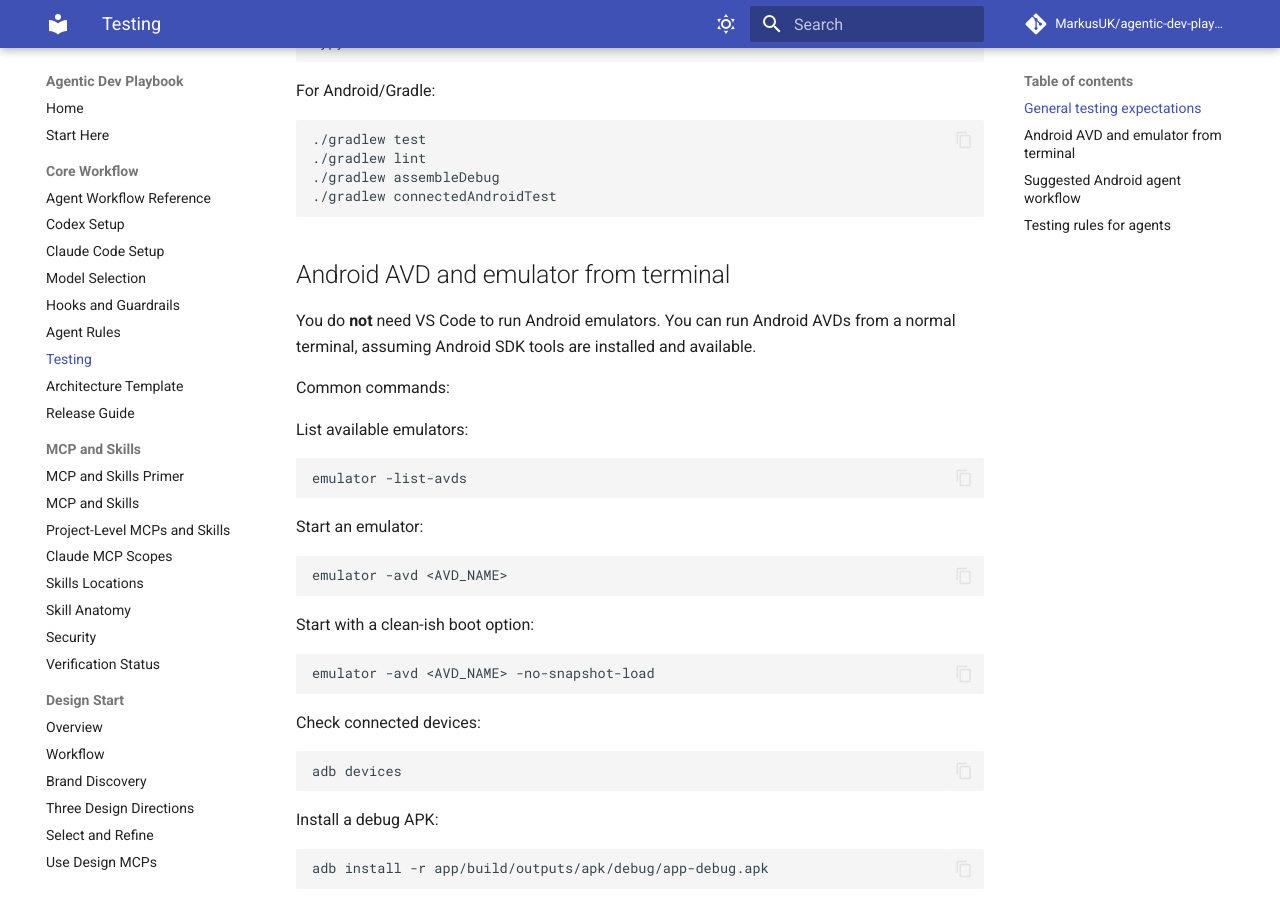
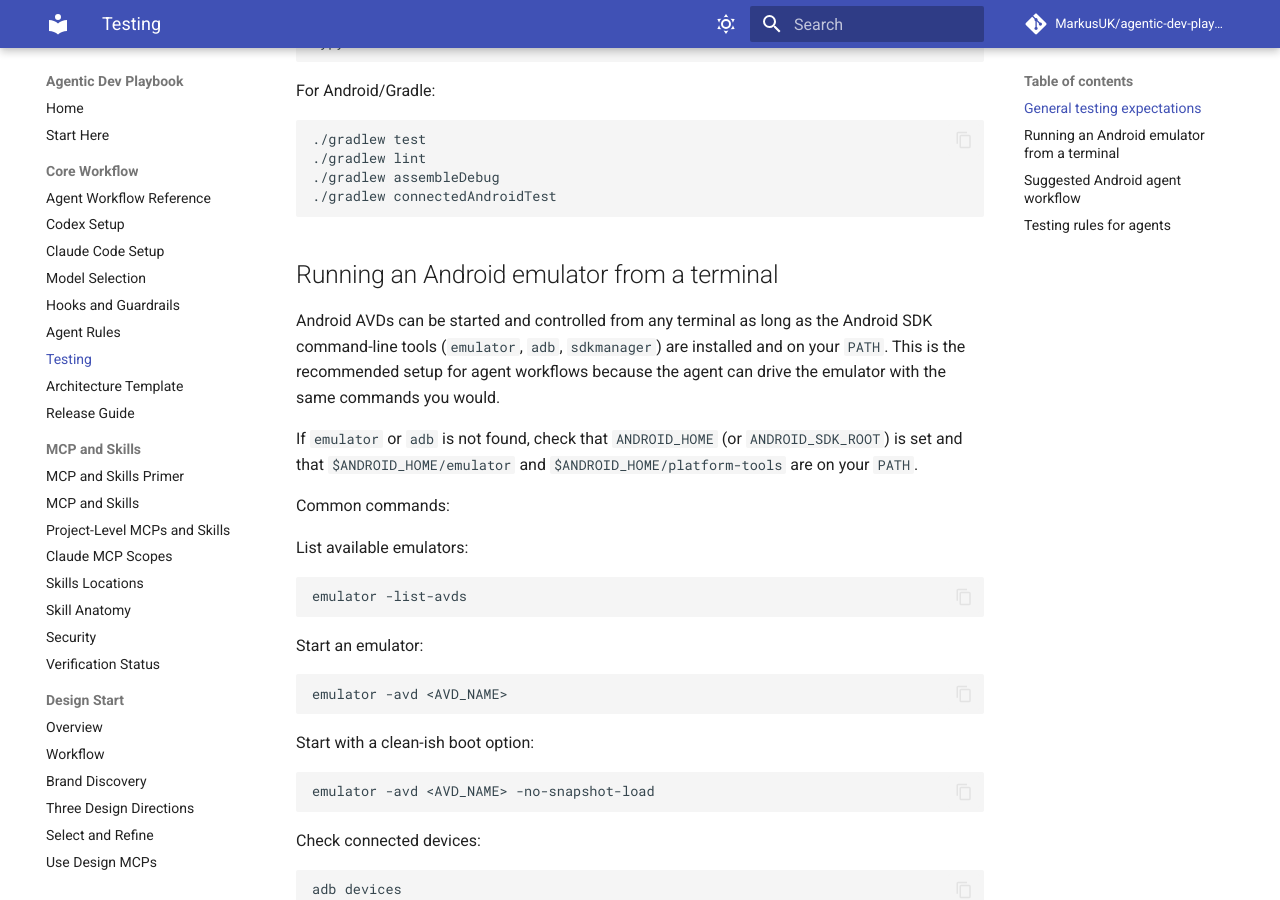
Before and after one commit to MarkusUK/agentic-dev-playbook, an MkDocs documentation site: the page built from docs/core/testing.md, in a window 1280 px wide and 900 px high, scrolled down 550 px. Built offline with MkDocs 1.6.1 and Material for MkDocs 9.7.7, drawn with Linux system fonts in a browser that asks for light colours; comment, search, counter and statistics services are not loaded.

Commit message:
Make Android emulator guidance editor-agnostic
Drop the "you do not need VS Code" framing and replace with neutral
guidance: AVDs and Android tests run from any terminal as long as the
Android SDK CLI tools are on PATH. Adds a note about ANDROID_HOME and
the emulator/platform-tools paths so the section is useful regardless
of the user's editor or shell.

Mirrored in templates/project-starter/docs/.

````diff
--- a/docs/core/testing.md
+++ b/docs/core/testing.md
@@ -32,9 +32,11 @@ For Android/Gradle:
 ./gradlew connectedAndroidTest
 ```
 
-## Android AVD and emulator from terminal
+## Running an Android emulator from a terminal
 
-You do **not** need VS Code to run Android emulators. You can run Android AVDs from a normal terminal, assuming Android SDK tools are installed and available.
+Android AVDs can be started and controlled from any terminal as long as the Android SDK command-line tools (`emulator`, `adb`, `sdkmanager`) are installed and on your `PATH`. This is the recommended setup for agent workflows because the agent can drive the emulator with the same commands you would.
+
+If `emulator` or `adb` is not found, check that `ANDROID_HOME` (or `ANDROID_SDK_ROOT`) is set and that `$ANDROID_HOME/emulator` and `$ANDROID_HOME/platform-tools` are on your `PATH`.
 
 Common commands:
 
````
Also changed, not shown: docs/core/agent-workflow-reference.md (+2 -2 lines), templates/project-starter/docs/agent-workflow-reference.md (+2 -2 lines), templates/project-starter/docs/testing.md (+4 -2 lines).
